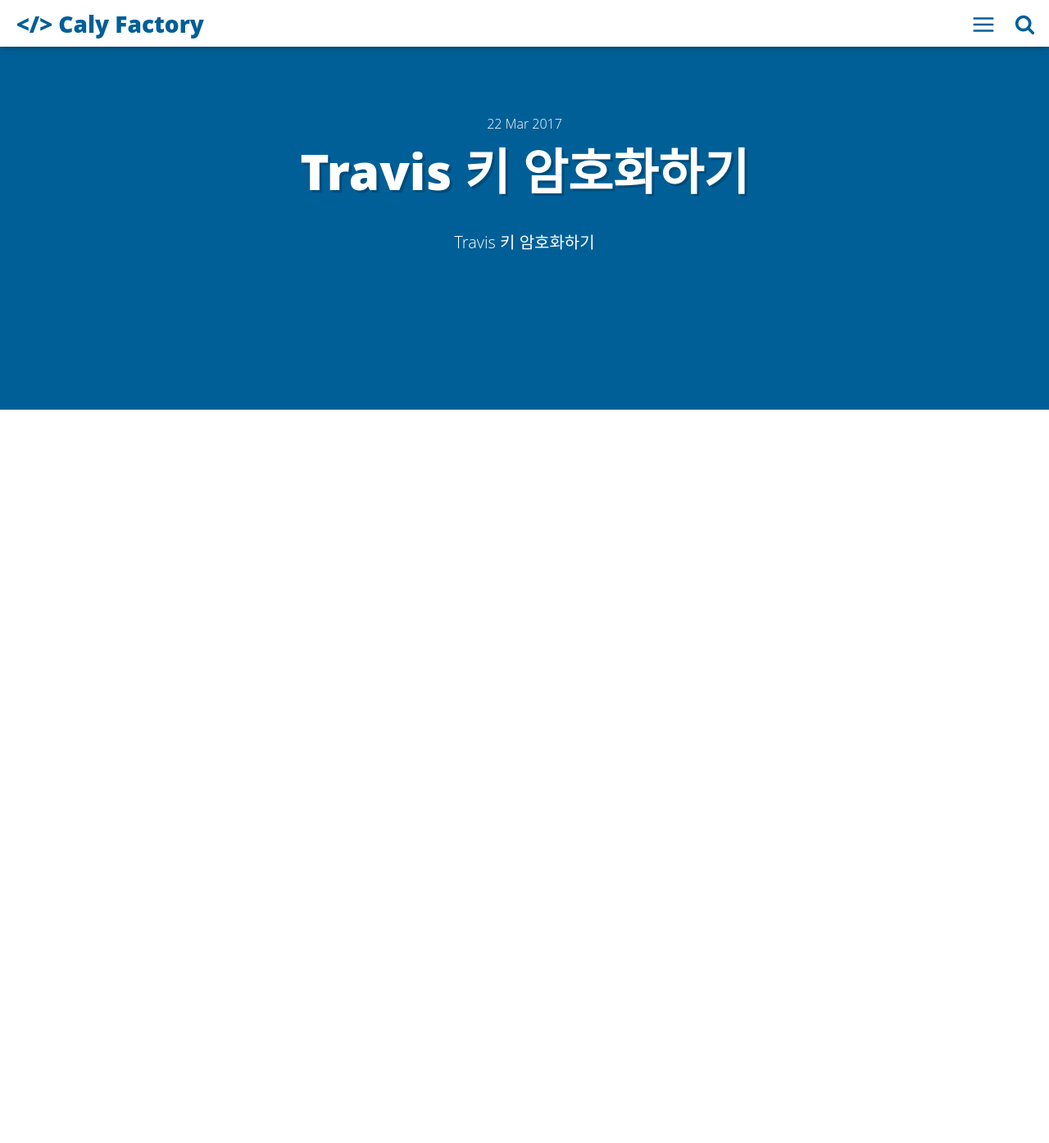
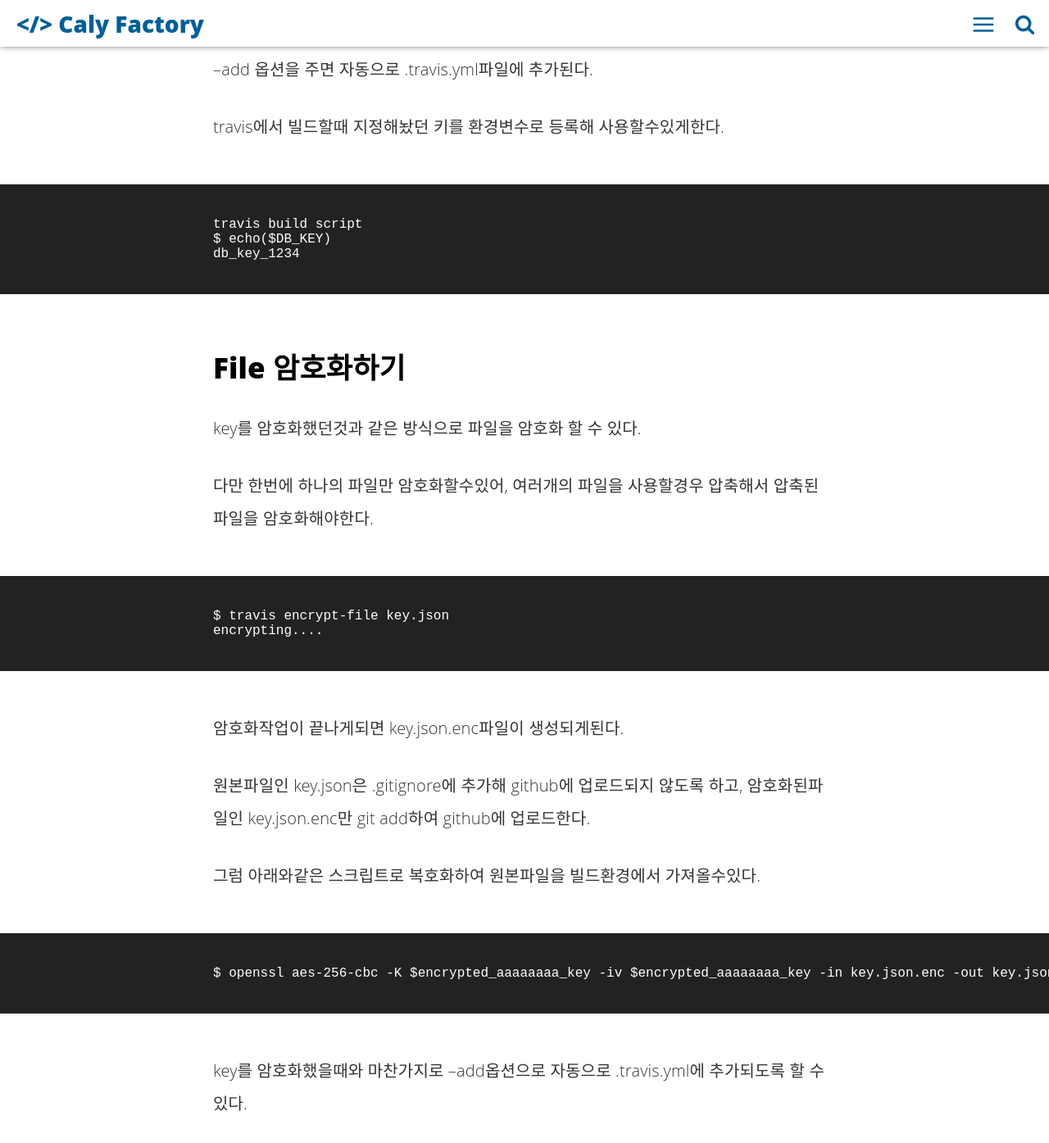
Before and after one commit to CalyFactory/CalyFactory.github.io, a Jekyll site: the page built from _posts/2017-03-23-travis-encrypt.md, in a window 1280 px wide and 1400 px high, scrolled down 1757 px. Shown: the top 1395 px of the window at 82% size. Built offline with Jekyll 4.4.1, drawn with Linux system fonts in a browser that asks for light colours; comment, search, counter and statistics services are not loaded; some of the changed text lies outside the part shown.

Commit message:
fix code

````diff
--- a/_posts/2017-03-23-travis-encrypt.md
+++ b/_posts/2017-03-23-travis-encrypt.md
@@ -14,3 +14,64 @@ introduction: "Travis 키 암호화하기"
 
 Travis 키 암호화하기
 ----
+
+![travis](http://tattoocoder.com/content/images/2015/11/Docker-CI-CD.png)
+
+저번에 Travis를 통해 간단히 slack으로 배포하는걸 해봤었다.
+
+이번엔 빌드및 테스트할때 필요한 다양한 key나 설정파일들을 암호화해서
+
+빌드하는법을 알아보자.
+
+
+Key 암호화하기
+----
+
+우선 로컬에 travis cli를 설치한다.
+
+```script
+$ gem install travis
+```
+
+암호화할키를 aes로 암호화하며 .travis.yml파일에 지정한다.
+
+```script
+$ travis encrypt DB_KEY="db_key_1234" --add
+secure: "... encrypted data ..."
+```
+
+--add 옵션을 주면 자동으로 .travis.yml파일에 추가된다.
+
+travis에서 빌드할때 지정해놨던 키를 환경변수로 등록해 사용할수있게한다.
+
+```script
+travis build script
+$ echo($DB_KEY)
+db_key_1234
+```
+
+
+File 암호화하기
+----
+
+key를 암호화했던것과 같은 방식으로 파일을 암호화 할 수 있다.
+
+다만 한번에 하나의 파일만 암호화할수있어, 여러개의 파일을 사용할경우 압축해서 압축된 파일을 암호화해야한다.
+
+```script
+$ travis encrypt-file key.json
+encrypting....
+```
+
+암호화작업이 끝나게되면 key.json.enc파일이 생성되게된다.
+
+원본파일인 key.json은 .gitignore에 추가해 github에 업로드되지 않도록 하고,
+암호화된파일인 key.json.enc만 git add하여 github에 업로드한다.
+
+그럼 아래와같은 스크립트로 복호화하여 원본파일을 빌드환경에서 가져올수있다.
+
+```script
+$ openssl aes-256-cbc -K $encrypted_aaaaaaaa_key -iv $encrypted_aaaaaaaa_key -in key.json.enc -out key.json -d
+```
+
+key를 암호화했을때와 마찬가지로 --add옵션으로 자동으로 .travis.yml에 추가되도록 할 수 있다.
````
